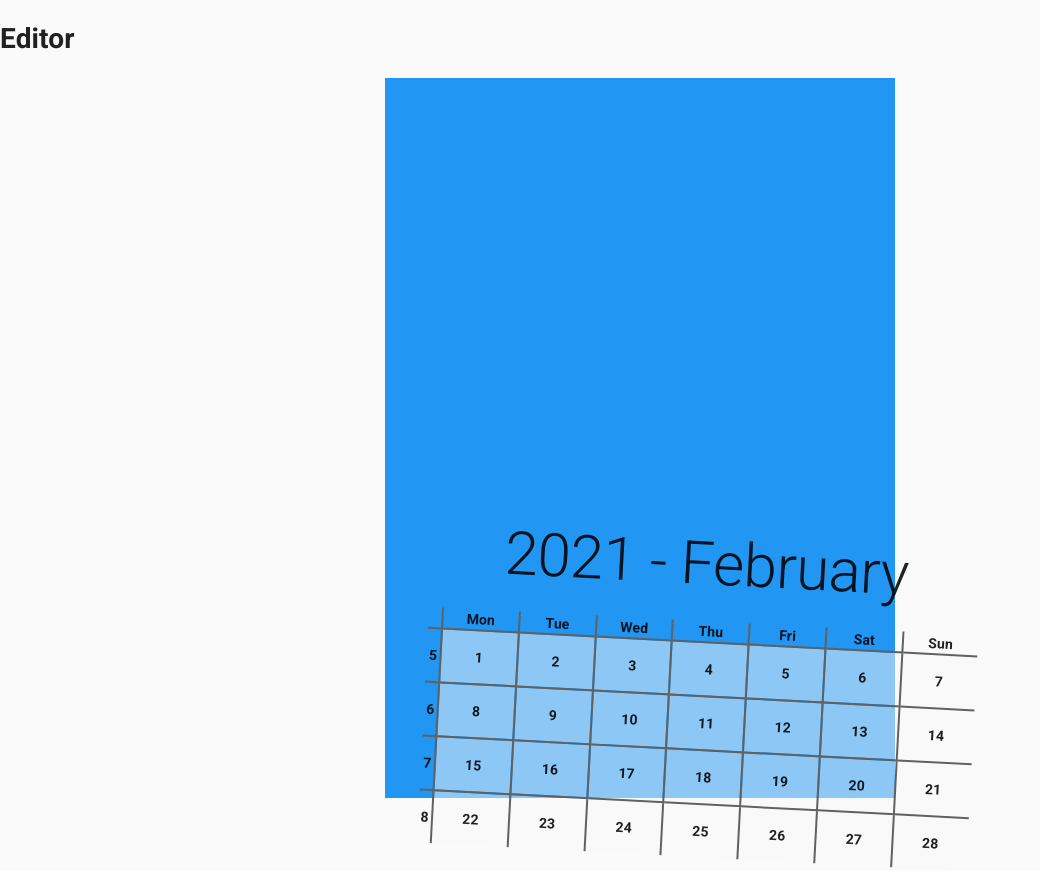
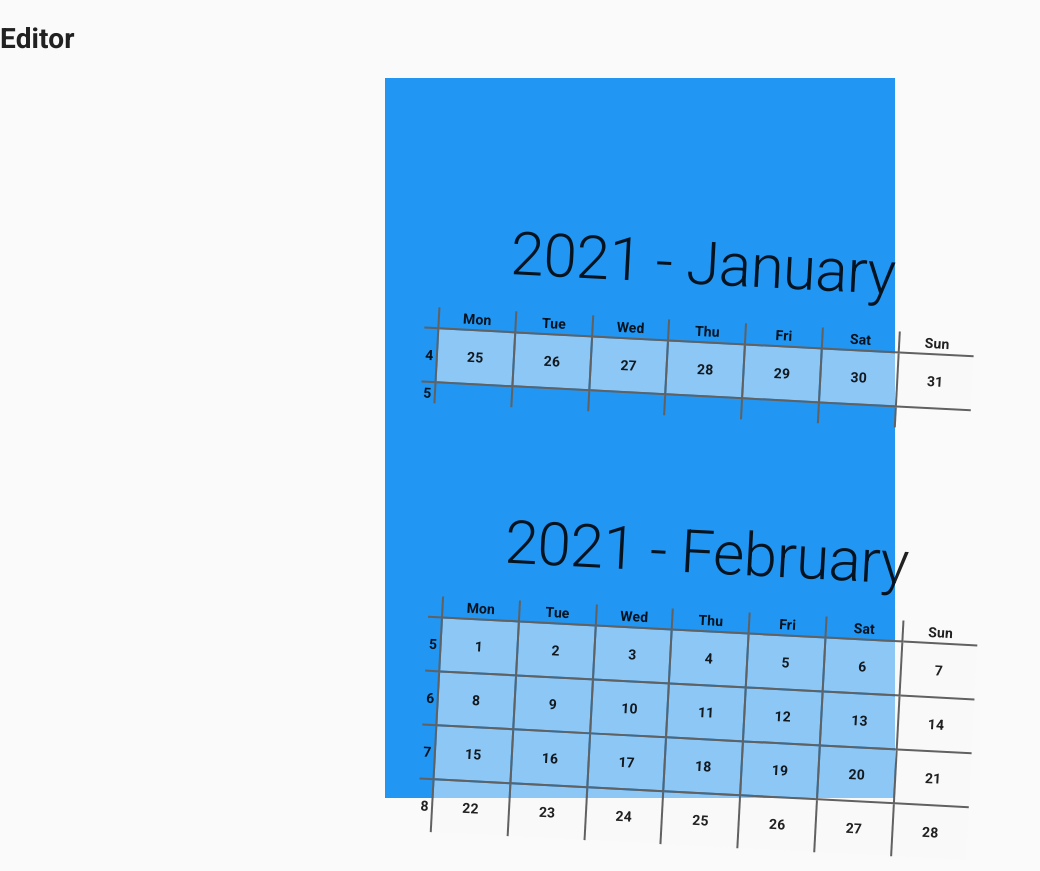
Before and after one commit to szrudi/custom-calendar-creator, a React (Create React App) app: page /editor in a window 1280 px wide. Shown: the whole page, without its empty margins (0-1040 px from the left). Built offline with nearby package versions, Linux system fonts and the light colour scheme.

Commit message:
First draft of a week calendar

```diff
--- a/src/components/CalendarPreview.tsx
+++ b/src/components/CalendarPreview.tsx
@@ -10,13 +10,18 @@ const CalendarPreview = () => {
     firstDay: startOfMonth(new Date()),
     weekStartsOn: daysOfWeek.Monday,
     width: 550,
-    top: 450,
+    top: 250,
     left: 40,
     rotate: 3,
   };
 
+  const weekCalendarOptions = { ...calendarOptions };
+  weekCalendarOptions.top = 150;
+  weekCalendarOptions.type = "week";
+
   return (
     <Page width={210} height={297}>
+      <Calendar {...weekCalendarOptions} />
       <Calendar {...calendarOptions} />
     </Page>
   );
--- a/src/components/calendar/index.tsx
+++ b/src/components/calendar/index.tsx
@@ -1,10 +1,11 @@
 import React from "react";
-import MonthHorizontal, { monthHorizontalNames } from "./types/MonthHorizontal";
 import { endOfWeek, getDay, getWeek, startOfWeek } from "date-fns";
 import { assertNever, daysOfWeek } from "../../helpers/Globals";
 import eachDayOfInterval from "date-fns/eachDayOfInterval";
 import { Box } from "@material-ui/core";
 import asPageElement, { ElementPlacementProps } from "../../hoc/AsPageElement";
+import WeekHorizontal, { weekHorizontalNames } from "./types/WeekHorizontal";
+import MonthHorizontal, { monthHorizontalNames } from "./types/MonthHorizontal";
 
 const Calendar = (options: CalendarProps) => {
   return (
@@ -16,7 +17,7 @@ const Calendar = (options: CalendarProps) => {
 
 export default asPageElement(Calendar);
 
-type calendarTypes = monthHorizontalNames;
+type calendarTypes = monthHorizontalNames | weekHorizontalNames;
 
 export type CalendarProps = {
   /** All implemented Calendar types */
@@ -38,13 +39,16 @@ const getCalendar = (options: CalendarProps): React.ReactNode => {
     case "month":
     case "month-horizontal":
       return <MonthHorizontal {...options} />;
+    case "week":
+    case "week-horizontal":
+      return <WeekHorizontal {...options} />;
     default:
       return assertNever(options.type);
   }
 };
 
 type getWeekOptions = Parameters<typeof getWeek>[1];
-type dateOptions = Omit<NonNullable<getWeekOptions>, "locale">;
+type dateOptions = NonNullable<getWeekOptions>;
 type daysByWeek = { weeks: Map<number, Map<number, Date>> };
 
 export const getDaysOfWeeks = ({ start, end }: Interval, options: dateOptions): daysByWeek => {
--- /dev/null
+++ b/src/components/calendar/types/WeekHorizontal.tsx
@@ -0,0 +1,80 @@
+import React from "react";
+import { createStyles, makeStyles, Theme } from "@material-ui/core/styles";
+import Typography from "@material-ui/core/Typography";
+import { enUS } from "date-fns/locale";
+import { endOfWeek, format, getYear, isSameMonth, startOfWeek } from "date-fns";
+import Day from "../Day";
+import { CalendarProps, getDaysOfWeeks, warnAboutNotImplementedOptions } from "../index";
+
+const notImplementedOptions = [
+  "showGrid",
+  "showWeekNumbers",
+  "showNameDays",
+  "showHolidays",
+  "showCustomEvents",
+  "showWeekends",
+];
+
+const WeekHorizontal = (options: CalendarProps) => {
+  warnAboutNotImplementedOptions(options, notImplementedOptions);
+  const daysOfMonthInterval = {
+    start: startOfWeek(options.firstDay, { locale: enUS }),
+    end: endOfWeek(options.firstDay, { locale: enUS }),
+  };
+  const daysVisible = getDaysOfWeeks(daysOfMonthInterval, { weekStartsOn: options.weekStartsOn });
+  const year = getYear(daysOfMonthInterval.start);
+  const monthName = format(daysOfMonthInterval.start, "LLLL", { locale: enUS });
+  const weeksArray = Array.from(daysVisible.weeks);
+  const [, firstWeek] = weeksArray[0];
+  const classes = useStyles();
+
+  return (
+    <>
+      <Typography variant="h2" gutterBottom align={"center"}>
+        {year} - {monthName}
+      </Typography>
+      <table className={classes.monthTable}>
+        <thead>
+          <tr>
+            <th>{/* week numbers column */}</th>
+            {Array.from(firstWeek).map(([dayOfWeek, day]) => (
+              <th key={dayOfWeek}>{format(day, "EEE")}</th>
+            ))}
+          </tr>
+        </thead>
+        <tbody>
+          {weeksArray.map(([weekNumber, week]) => (
+            <tr key={`${year}-${weekNumber}`}>
+              <th>{weekNumber}</th>
+              {Array.from(week).map(([dayOfWeek, day]) => (
+                <td key={dayOfWeek}>
+                  {isSameMonth(day, daysOfMonthInterval.start) && <Day date={day} />}
+                </td>
+              ))}
+            </tr>
+          ))}
+        </tbody>
+      </table>
+    </>
+  );
+};
+
+export type weekHorizontalNames = "week" | "week-horizontal";
+
+export default WeekHorizontal;
+
+const useStyles = makeStyles((theme: Theme) =>
+  createStyles({
+    monthTable: {
+      width: "100%",
+      borderCollapse: "collapse",
+      borderStyle: "hidden",
+      "&  td, &  th": {
+        padding: 0,
+        borderWidth: 2,
+        borderStyle: "solid",
+        borderColor: theme.palette.grey.A700,
+      },
+    },
+  })
+);
```
